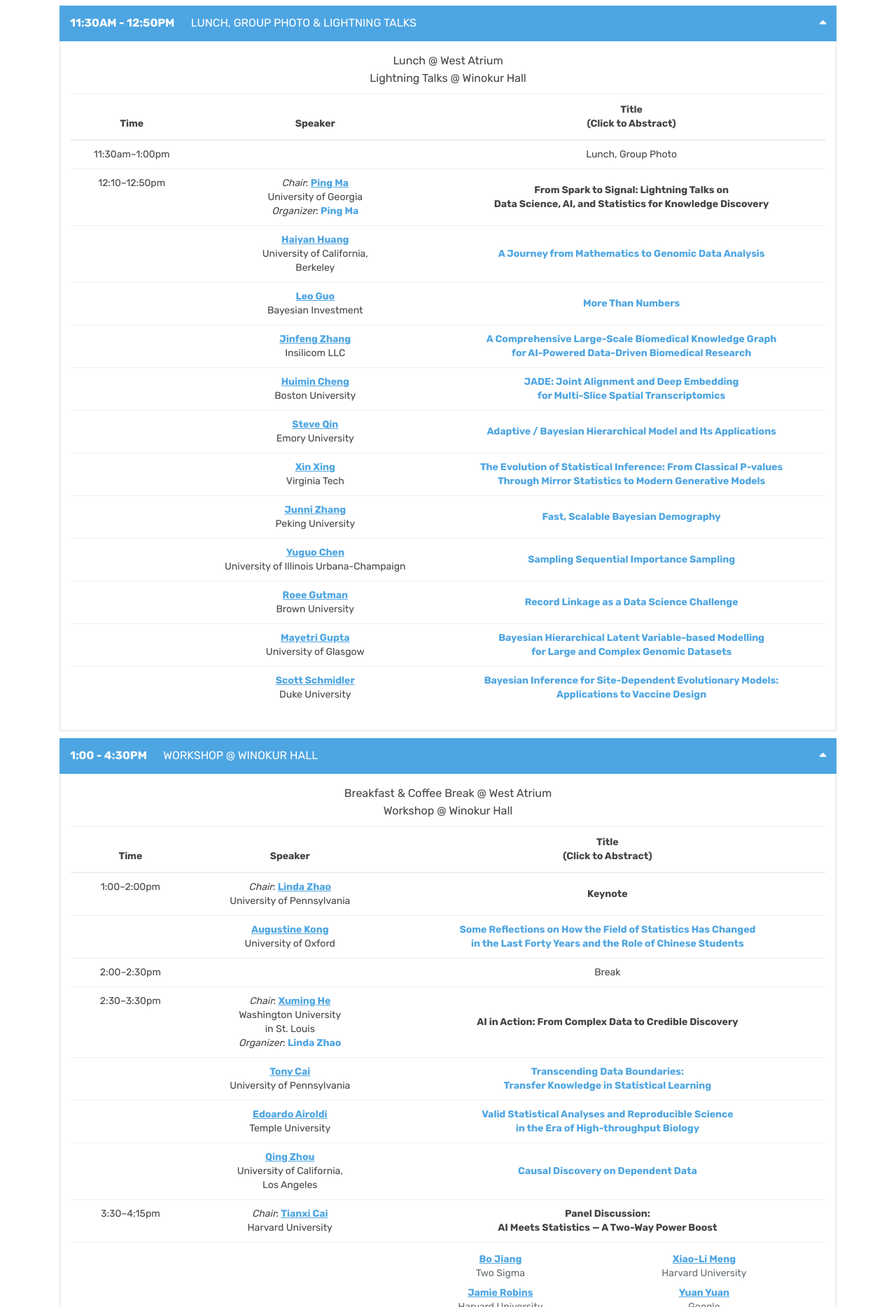
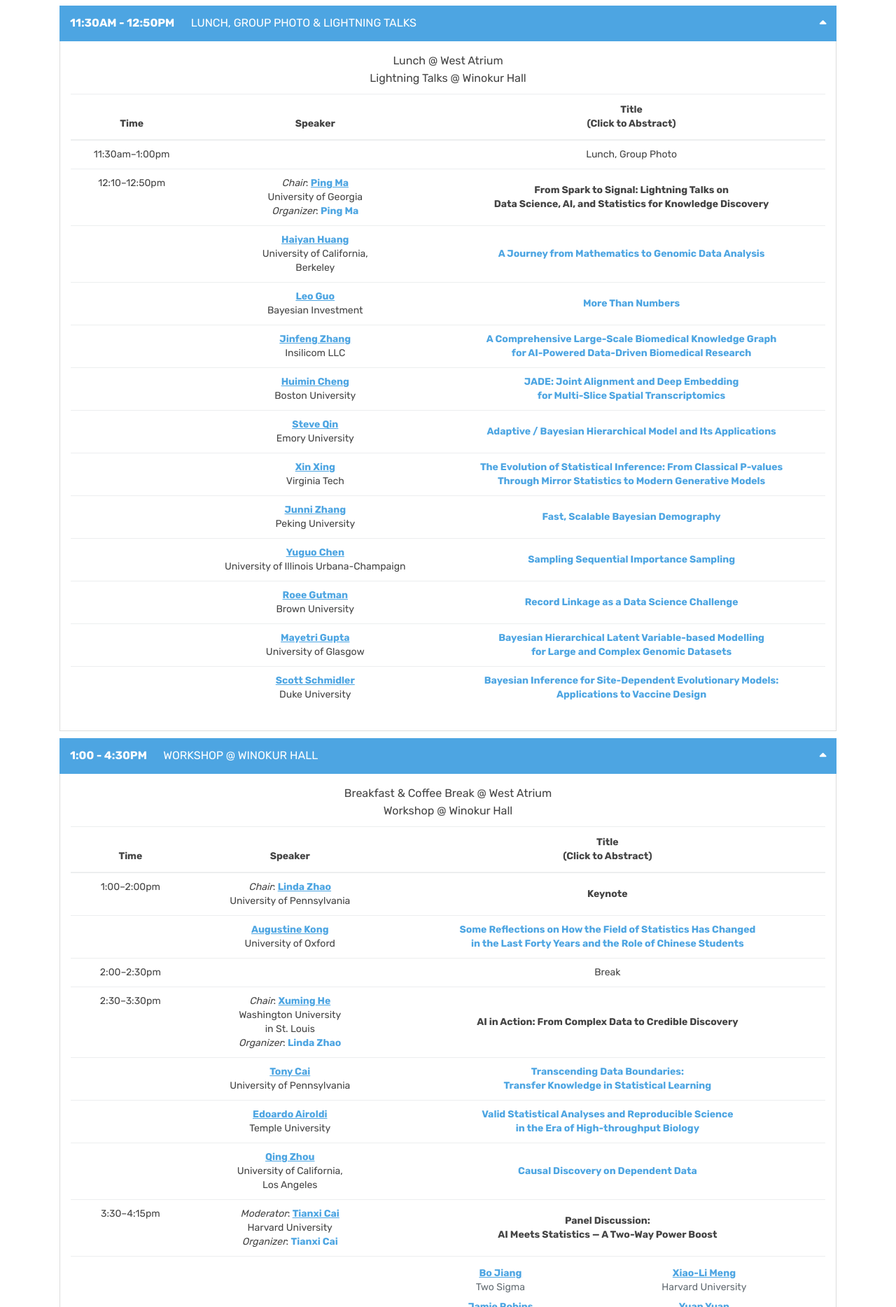
Before and after one commit to cccfran/junliu-workshop, a Jekyll site: the page built from index.html, in a window 1280 px wide. Shown: the part 3132-5000 px from the top of the page at 70% size. Built offline with Jekyll 4.4.1, drawn with Linux system fonts in a browser that asks for light colours; nearby versions of some CDN libraries; library files that are not in the unit come from our copies.

Commit message:
moderator

```diff
--- a/_data/speakers.json
+++ b/_data/speakers.json
@@ -200,13 +200,14 @@
   },
   {
     "id": 19,
-    "info": "session",
+    "info": "sessionpanel",
     "time": "3:30–4:15pm",
     "first": "Tianxi",
     "last": "Cai",
     "title": "Panel Discussion: <br> AI Meets Statistics — A Two-Way Power Boost",
     "url": "https://dbmi.hms.harvard.edu/people/tianxi-cai",
-    "ins": "Harvard University"
+    "ins": "Harvard University",
+    "organizer": "Tianxi Cai"
   },
   {
     "id": 20,
--- a/index.html
+++ b/index.html
@@ -217,10 +217,6 @@ canonical: https://heliumjk.github.io
                             <td>{{ sp.time }}</td>
                             <td>
                               <a href="{{sp.url}}" target="_blank"><b>{{ sp.first }} {{ sp.last }}</b></a><br>{{ sp.ins }}<br>
-                              {% if sp.organizer %}
-                              <i>Organizer</i>: <a><b>{{ sp.organizer }}</b></a>
-                              {% endif %}
-
                             </td>
                             <td style="vertical-align: middle;"><b>{{ sp.title }}</b></td>
                           </tr>
@@ -381,7 +377,7 @@ canonical: https://heliumjk.github.io
                             <td></td>
                             <td>{{ sp.title }}</td>
                           </tr>
-                          {% elsif sp.info contains "session" %}
+                          {% elsif sp.info == "session" %}
                           <tr>
                             <td>{{ sp.time }}</td>
                             <td>
@@ -390,6 +386,17 @@ canonical: https://heliumjk.github.io
                               <i>Organizer</i>: <a><b>{{ sp.organizer }}</b></a>
                               {% endif %}
 
+                            </td>
+                            <td style="vertical-align: middle;"><b>{{ sp.title }}</b></td>
+                          </tr>
+                          {% elsif sp.info == "sessionpanel" %}
+                          <tr>
+                            <td>{{ sp.time }}</td>
+                            <td>
+                              <i>Moderator</i>: <a href="{{sp.url}}" target="_blank"><b>{{ sp.first }} {{ sp.last }}</b></a><br>{{ sp.ins }}<br>
+                              {% if sp.organizer %}
+                              <i>Organizer</i>: <a><b>{{ sp.organizer }}</b></a>
+                              {% endif %}
                             </td>
                             <td style="vertical-align: middle;"><b>{{ sp.title }}</b></td>
                           </tr>
```
